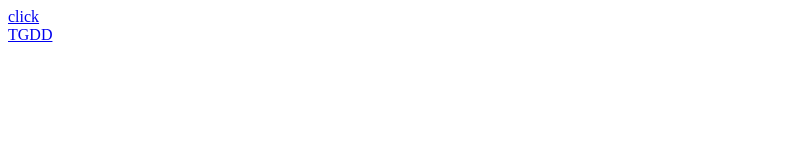
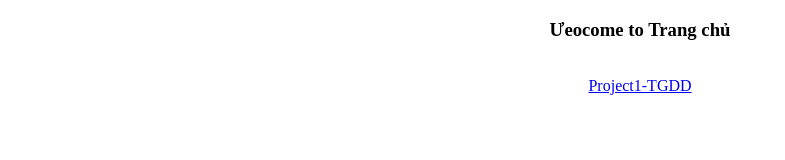
Before and after one commit to NguyenVanDong1302/NguyenVanDong1302.github.io, a plain HTML site: page index.html in a window 1280 px wide. Shown: the whole page, without its empty margins (0-785 px from the left). Drawn offline with Linux system fonts and the light colour scheme.

Commit message:
Update index.html

```diff
--- a/index.html
+++ b/index.html
@@ -7,6 +7,10 @@
     <title>Document</title>
 </head>
 <body>
-    <a href="/project/codetgdd/index.html">click <br> TGDD</a>
+    <center>
+        <h3>Ưeocome to Trang chủ</h3>
+        </br>
+    <a href="/project/codetgdd/index.html">Project1-TGDD<br></a>
+    </center>
 </body>
 </html>
```
